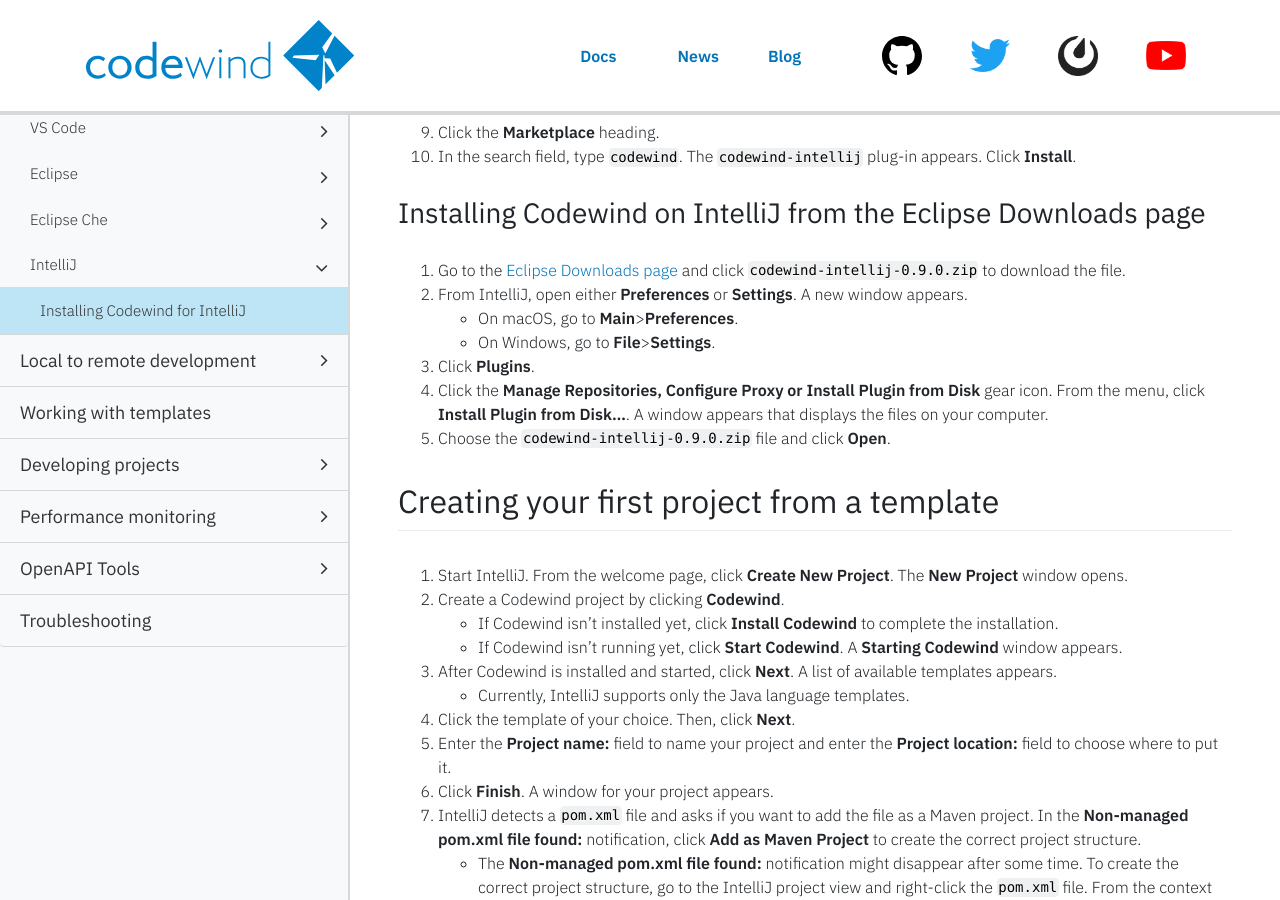
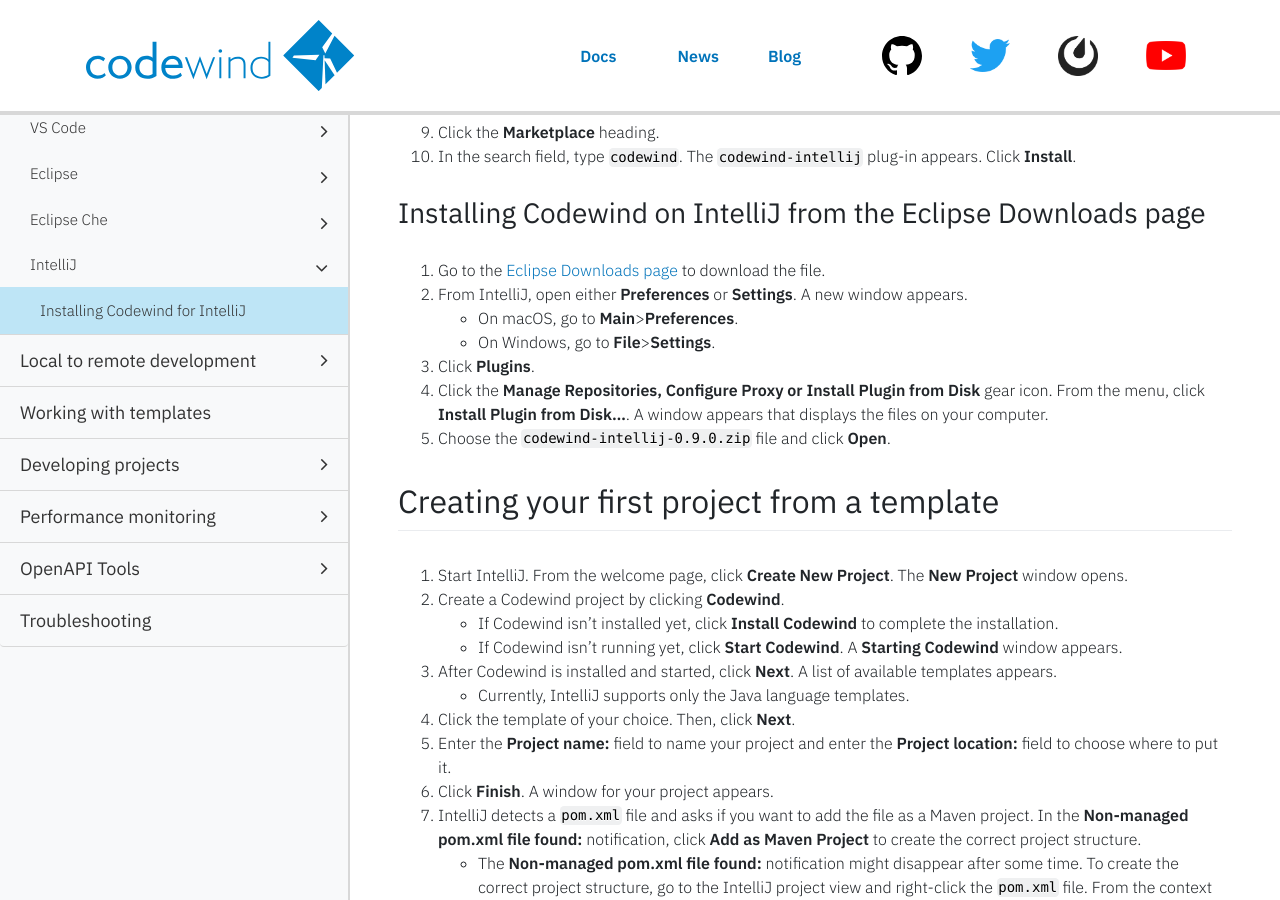
Before and after one commit to eclipse-archived/codewind-docs, a Jekyll site: the page built from docs/_documentations/mdt-intellij-getting-started.md, in a window 1280 px wide and 900 px high, scrolled down 932 px. Built offline with Jekyll 4.4.1, drawn with Linux system fonts in a browser that asks for light colours; nearby versions of some CDN libraries; comment, search, counter and statistics services are not loaded.

Commit message:
Clarifying instructions about downloading
PR for issue https://github.com/eclipse/codewind/issues/2260

```diff
--- a/docs/_documentations/mdt-intellij-getting-started.md
+++ b/docs/_documentations/mdt-intellij-getting-started.md
@@ -34,7 +34,7 @@ Complete the prerequisites and choose to install Codewind on IntelliJ with eithe
 10. In the search field, type `codewind`. The `codewind-intellij` plug-in appears. Click **Install**.
 
 ### Installing Codewind on IntelliJ from the Eclipse Downloads page
-1. Go to the [Eclipse Downloads page](https://download.eclipse.org/codewind/milestone/0.9.0/codewind-intellij-0.9.0.zip) and click `codewind-intellij-0.9.0.zip` to download the file.
+1. Go to the [Eclipse Downloads page](https://download.eclipse.org/codewind/milestone/0.9.0/codewind-intellij-0.9.0.zip) to download the file.
 2. From IntelliJ, open either **Preferences** or **Settings**. A new window appears.
    - On macOS, go to **Main**>**Preferences**.
    - On Windows, go to **File**>**Settings**.
```
